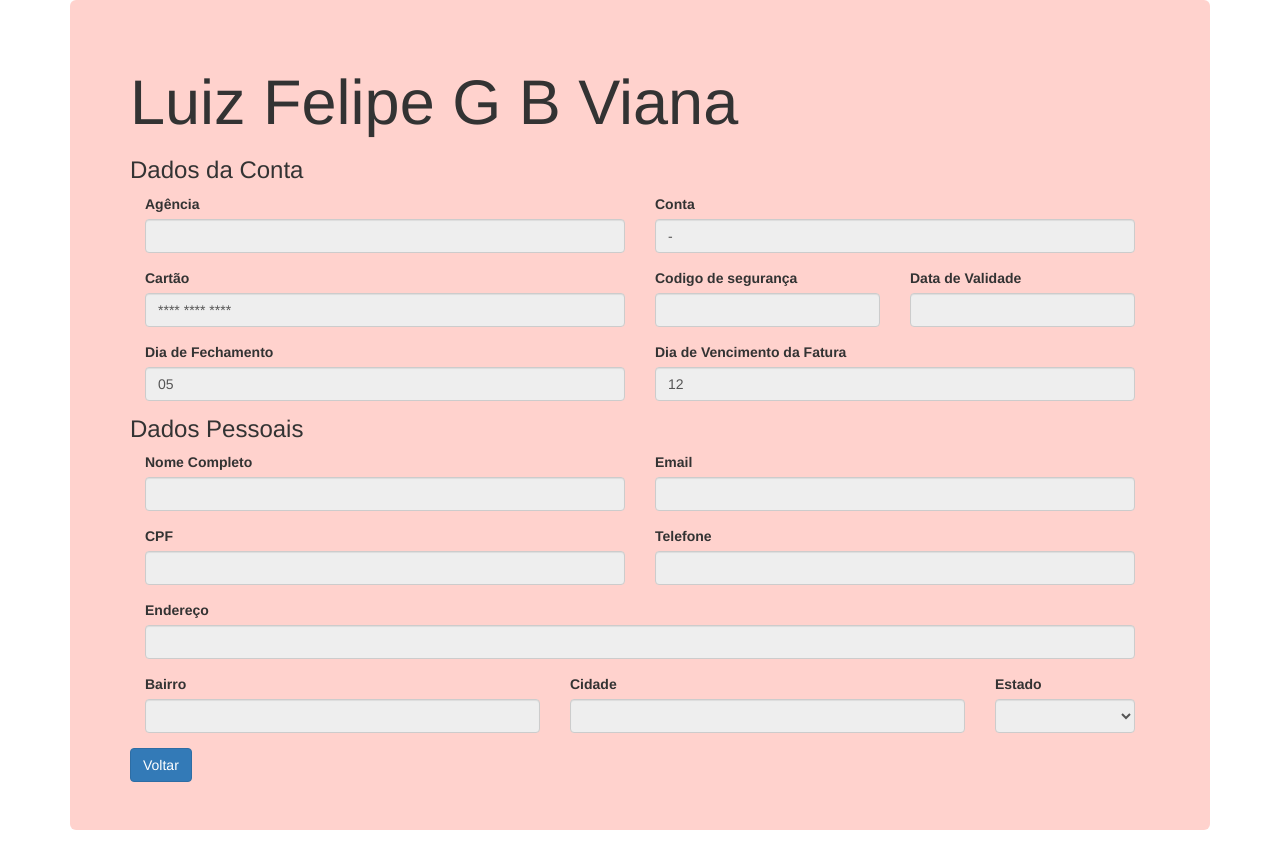
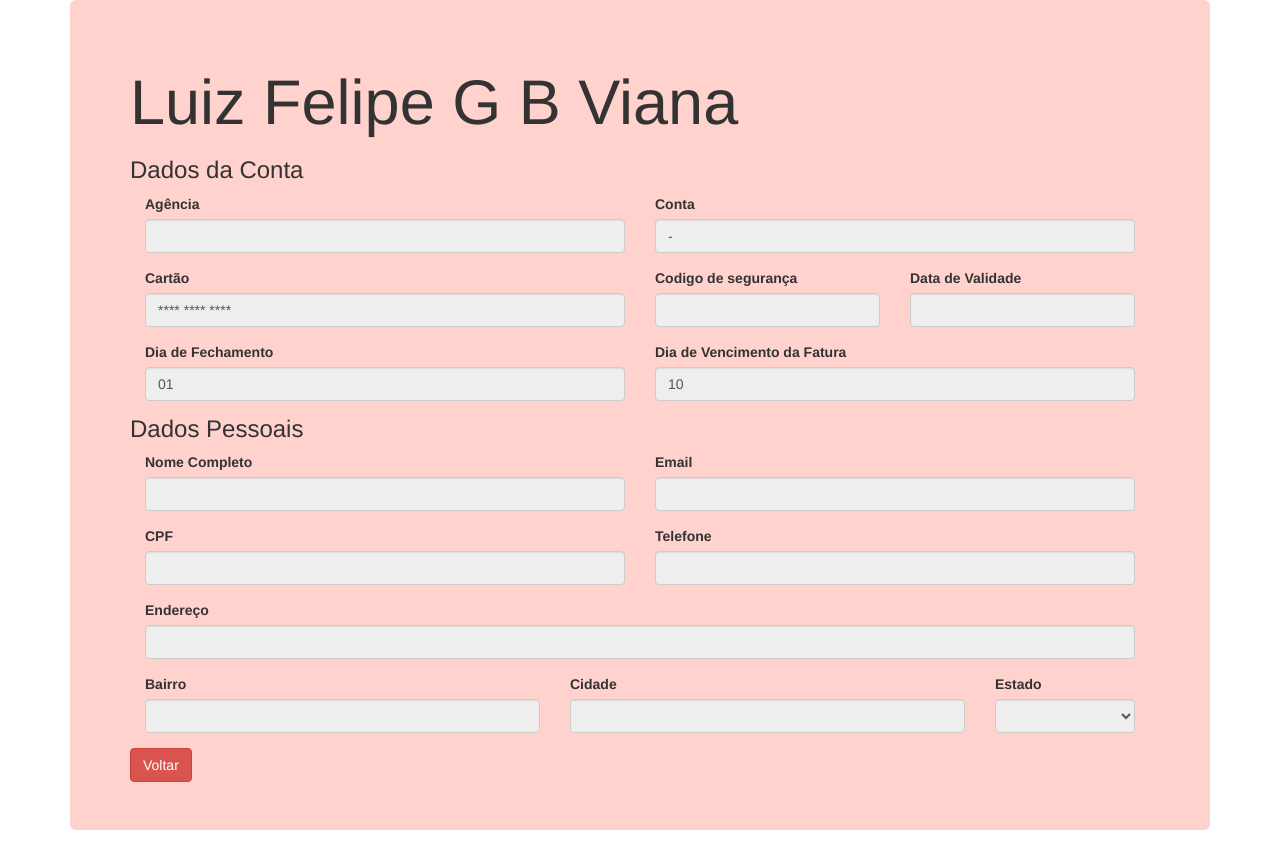
Before and after one commit to vianafgbluiz/LTBank, a Flask app: template templates/show.html in a window 1280 px wide. Run offline with Flask 2, Linux system fonts and the light colour scheme; the template is opened without the code that fills it, so the values that code supplies are empty; parts of the project's set-up code (start-up, migrations or seed data) failed here and were passed over; some libraries are stand-ins or nearby versions.

Commit message:
Arrumar a Cadastro e Filtros - Resto OK

```diff
--- a/templates/financas.html
+++ b/templates/financas.html
@@ -55,7 +55,7 @@
                 </div>
 
             </form>
-
+            <a type="button" href="javascript:history.back()" class="btn btn-danger">Voltar</a>
         </div>
     </div>
 {%- endblock %}
--- a/templates/show.html
+++ b/templates/show.html
@@ -47,11 +47,11 @@
                 <div class="form-row">
                     <div class="form-group col-md-6">
                         <label for="inputName">Dia de Fechamento</label>
-                        <input disabled=disabled type="text" class="form-control" id="inputName" value="05">
+                        <input disabled=disabled type="text" class="form-control" id="inputName" value="01">
                     </div>
                     <div class="form-group col-md-6">
                         <label for="inputEmail">Dia de Vencimento da Fatura</label>
-                        <input type="email" disabled=disabled class="form-control" id="inputEmail" value="12">
+                        <input type="email" disabled=disabled class="form-control" id="inputEmail" value="10">
                     </div>
                 </div>
 
@@ -105,7 +105,7 @@
                         </select>
                     </div>
                 </div>
-                <a type="button" href="javascript:history.back()" class="btn btn-primary">Voltar</a>
+                <a type="button" href="javascript:history.back()" class="btn btn-danger">Voltar</a>
             </form>
         </div>
     </div>
--- a/views/index.py
+++ b/views/index.py
@@ -253,7 +253,7 @@ def sales(id):
         if d['vn_dividers'] == 1:
             valor_parcela = d['vn_total']
         else:
-            valor_parcela = d['vn_total']/d['vn_dividers']
+            valor_parcela = round(d['vn_total']/d['vn_dividers'], 2)
 
         if data.day > 5:
             print("Maior que 5")
@@ -307,7 +307,6 @@ def insertsale(id):
         return render_template("error.html")
 
 
-
 @index_blueprint.route("/login", methods=['GET'])
 def login():
     return render_template('login.html')
```
Also changed, not shown: templates/authenticated.html (+4 -4 lines), templates/fatura.html (+5 -3 lines).
